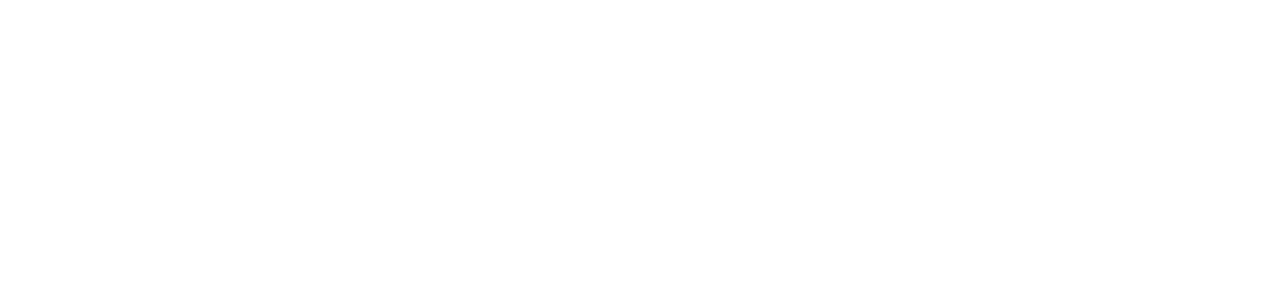
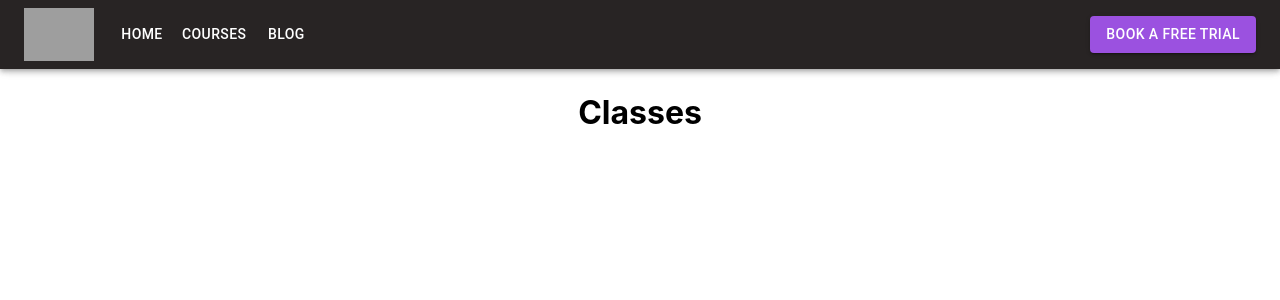
Before and after one commit to falte111/E-Commerce, a React (Create React App) app in the folder app/: page /courses in a window 1280 px wide. Before the commit this address had no page. Shown: the top 300 px of the page. Built offline with nearby package versions, Linux system fonts and the light colour scheme; grey boxes are pictures that could not be loaded.

Commit message:
temporary add address in booktrial form's grid

```diff
--- a/app/src/App.js
+++ b/app/src/App.js
@@ -5,7 +5,7 @@
 import Cards from "./Cards";
 import About from "./About";
 import Home from "./Home";
-import Pricing from "./Pricing";
+import Courses from "./Courses";
 import { BrowserRouter as Router, Routes, Route } from "react-router-dom";
 import Blog from "./About";
 import BookTrial from "./BookTrial";
@@ -27,7 +27,7 @@
     <Router>
       <Routes>
         <Route path="/" element={<Home />} />
-        <Route path="/pricing" element={<Pricing />} />
+        <Route path="/courses" element={<Courses />} />
         <Route path="/home" element={<Home />} />
         <Route path="/blog" element={<Blog />} />
         <Route path="/booktrial" element={<BookTrial/>}/>
--- a/app/src/BookTrial.js
+++ b/app/src/BookTrial.js
@@ -2,6 +2,8 @@
 import { Grid, TextField, Toolbar } from "@mui/material";
 import { MuiTelInput } from 'mui-tel-input'
 import { useState } from "react";
+import PlaceIcon from '@mui/icons-material/Place';
+import PhoneIcon from '@mui/icons-material/Phone';
 import axios from "axios";
 function BookTrial() {
     const API_URL = "http://localhost:8080";
@@ -90,8 +92,29 @@
           </div>
           <div><button  type ="submit" style={buttonStyle}><span style={{color:"white", fontFamily:"Droid Sans"}}>SUBMIT</span></button></div>
           </form>
+          <Grid item lg={12} md={12} xs={12}>
+          <div><h1>Address</h1></div>
+          <div>
+          <PlaceIcon color="action"></PlaceIcon> <text>36 Toa Payoh, #11-341, Singapore, Singapore</text></div>
+  <div><PhoneIcon color = "action"></PhoneIcon><text>+65 9145 0050</text></div>
           </Grid>
+          </Grid>
+
         </Grid>
+
+        {/* <Grid container spacing={0}
+          direction="row"
+          alignItems="center"
+          justifyContent="center"
+        >
+        <Grid item lg={6} md={6} xs={6}>
+          <div><h1>Address</h1></div>
+          <div>
+          <PlaceIcon color="action"></PlaceIcon> <text>36 Toa Payoh, #11-341, Singapore, Singapore</text></div>
+  <div><PhoneIcon color = "action"></PhoneIcon><text>+65 9145 0050</text></div>
+
+        </Grid>
+        </Grid> */}
         </div>
     )
     }
--- a/app/src/Pricing.js
+++ b/app/src/Courses.js
@@ -5,14 +5,22 @@
 import Button from "@mui/material/Button";
 import Typography from "@mui/material/Typography";
 import Navbar from "./Navbar";
+import { Grid, Toolbar } from "@mui/material";
 //import background from "./resource/musicbg.jpg";
 
-function Pricing() {
+function Courses() {
   return (
     <div>
-      <Navbar></Navbar>
-      <h1>Pricing</h1>
+    <Grid container spacing={0}  direction="column"
+  alignItems="center"
+  justifyContent="center"
+  sx={{ minHeight: '20vh' }}>
+      <Grid item lg={12} md={12} xs={12}><Toolbar><Navbar></Navbar></Toolbar></Grid>
+      <Grid  item lg={12} md={12} xs={12}>
+      <h1>Classes</h1>
+      </Grid>
+    </Grid>
     </div>
   );
 }
-export default Pricing;
+export default Courses;
--- a/app/src/Home.js
+++ b/app/src/Home.js
@@ -3,6 +3,7 @@
 import CardContent from "@mui/material/CardContent";
 import CardMedia from "@mui/material/CardMedia";
 import Typography from "@mui/material/Typography";
+import { Navigate, useNavigate } from "react-router-dom";
 import Navbar from "./Navbar";
 import background from "./resource/musicbg.jpg";
 import background2 from "./resource/pianoplaying.jpg"
@@ -19,7 +20,7 @@
     background3
   ]
   const [backgroundimageused, setBackGroundImageUsed] = useState(0);
-
+  const navigate = useNavigate();
   useEffect(() => {
     const interval = setInterval(() => {
       setBackGroundImageUsed(prevIndex => (prevIndex + 1) % backgroundimages.length);
@@ -61,11 +62,11 @@
         <div>
         <h1 style={{fontSize:"80px", margin:"0px" , padding:"0px", fontFamily:"sans-serif", color: "white"}}>Music is your world</h1>
         <h3 style = {{paddingLeft:"35%", fontFamily:"sans-serif", color: "white"}}>Dont miss a chance!</h3>
-        <div style={{paddingLeft:"35%"}}><button style={buttonStyle}><span style={{color:"#4f504b", fontFamily:"Droid Sans"}}>START LEARNING</span></button></div>
+        <div style={{paddingLeft:"35%"}}><button style={buttonStyle} onClick={()=>navigate("/booktrial")}><span style={{color:"#4f504b", fontFamily:"Droid Sans"}}>START LEARNING</span></button></div>
         {/* onMouseEnter={} */}
         </div>
         </div>
-        <a aria-label="Chat on WhatsApp" href="https://wa.me/+6596572281?text=Hi%2C%20I%20am%20interested%20in%20the%20free%20trial%20lesson%20by%20Quindicesima%21"> <img alt="Chat on WhatsApp" src={whatsapplogo} style={{position:"fixed", bottom:0,right:0}} /></a>
+        <a aria-label="Chat on WhatsApp" href="https://wa.me/+6591124691?text=Hi%2C%20I%20am%20interested%20in%20the%20free%20trial%20lesson%20by%20Quindicesima%21"> <img alt="Chat on WhatsApp" src={whatsapplogo} style={{position:"fixed", bottom:0,right:0}} /></a>
       </Grid>
 
     </div>
--- a/app/src/Navbar.js
+++ b/app/src/Navbar.js
@@ -15,8 +15,8 @@
 import { Navigate, useNavigate } from "react-router-dom";
 import logo from "./resource/QLogo.png"
 
-const pages = ["Home", "Pricing", "Blog"];
-const settings = ["Profile", "Account", "Dashboard", "Logout"];
+const pages = ["Home", "Courses", "Blog"];
+//const settings = ["Profile", "Account", "Dashboard", "Logout"];
 
 function Navbar() {
   const [anchorElNav, setAnchorElNav] = React.useState(null);
```
